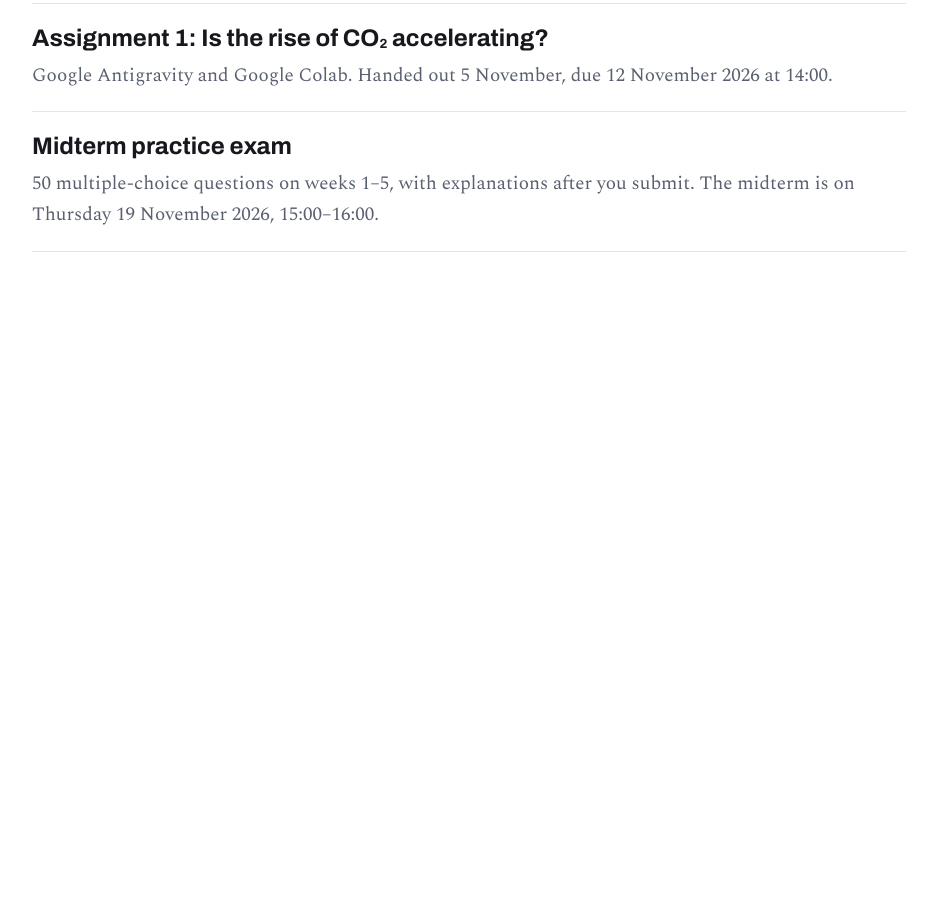
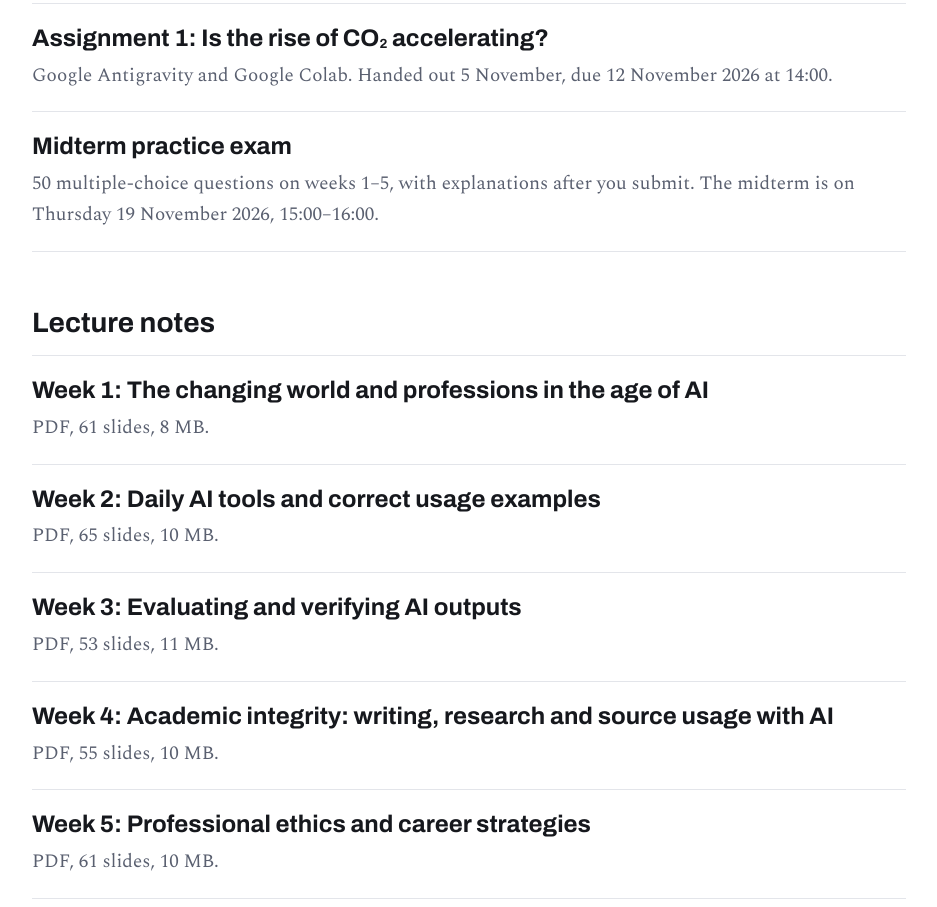
Before and after one commit to isildakbora/fef3001-assignments, a plain HTML site: page index.html in a window 1280 px wide. Shown: the part 239-1146 px from the top of the page, without its empty margins (171-1108 px from the left). Before the commit the page ends 800 px from the top, so only its background shows below. Drawn offline with nearby package versions, Linux system fonts and the light colour scheme.

Commit message:
Lecture notes, weeks 1-5 (PDF)
Co-Authored-By: Claude Opus 5.5 <noreply@anthropic.com>

```diff
--- a/index.html
+++ b/index.html
@@ -24,6 +24,7 @@ li span{display:block;margin-top:4px;color:var(--graphite)}
 a:focus-visible{outline:2px solid var(--red);outline-offset:3px}
 sub{font-size:.55em;line-height:0;vertical-align:-.12em}
 footer{margin-top:40px;font-size:16px;color:var(--graphite)}
+h2{font:700 28px/1.1 'Archivo','Arial Narrow',sans-serif;font-stretch:87.5%;margin:2em 0 .6em}
 </style>
 </head>
 <body>
@@ -40,6 +41,19 @@ footer{margin-top:40px;font-size:16px;color:var(--graphite)}
     <li><a href="midterm-practice/">Midterm practice exam</a>
       <span>50 multiple-choice questions on weeks 1–5, with explanations after you submit. The midterm is on Thursday 19 November 2026, 15:00–16:00.</span></li>
   </ol>
+  <h2>Lecture notes</h2>
+  <ol>
+    <li><a href="lectures/FEF3001_Week1.pdf">Week 1: The changing world and professions in the age of AI</a>
+      <span>PDF, 61 slides, 8 MB.</span></li>
+    <li><a href="lectures/FEF3001_Week2.pdf">Week 2: Daily AI tools and correct usage examples</a>
+      <span>PDF, 65 slides, 10 MB.</span></li>
+    <li><a href="lectures/FEF3001_Week3.pdf">Week 3: Evaluating and verifying AI outputs</a>
+      <span>PDF, 53 slides, 11 MB.</span></li>
+    <li><a href="lectures/FEF3001_Week4.pdf">Week 4: Academic integrity: writing, research and source usage with AI</a>
+      <span>PDF, 55 slides, 10 MB.</span></li>
+    <li><a href="lectures/FEF3001_Week5.pdf">Week 5: Professional ethics and career strategies</a>
+      <span>PDF, 61 slides, 10 MB.</span></li>
+  </ol>
 </main>
 </body>
 </html>
```
Also changed, not shown: 5 other files.
